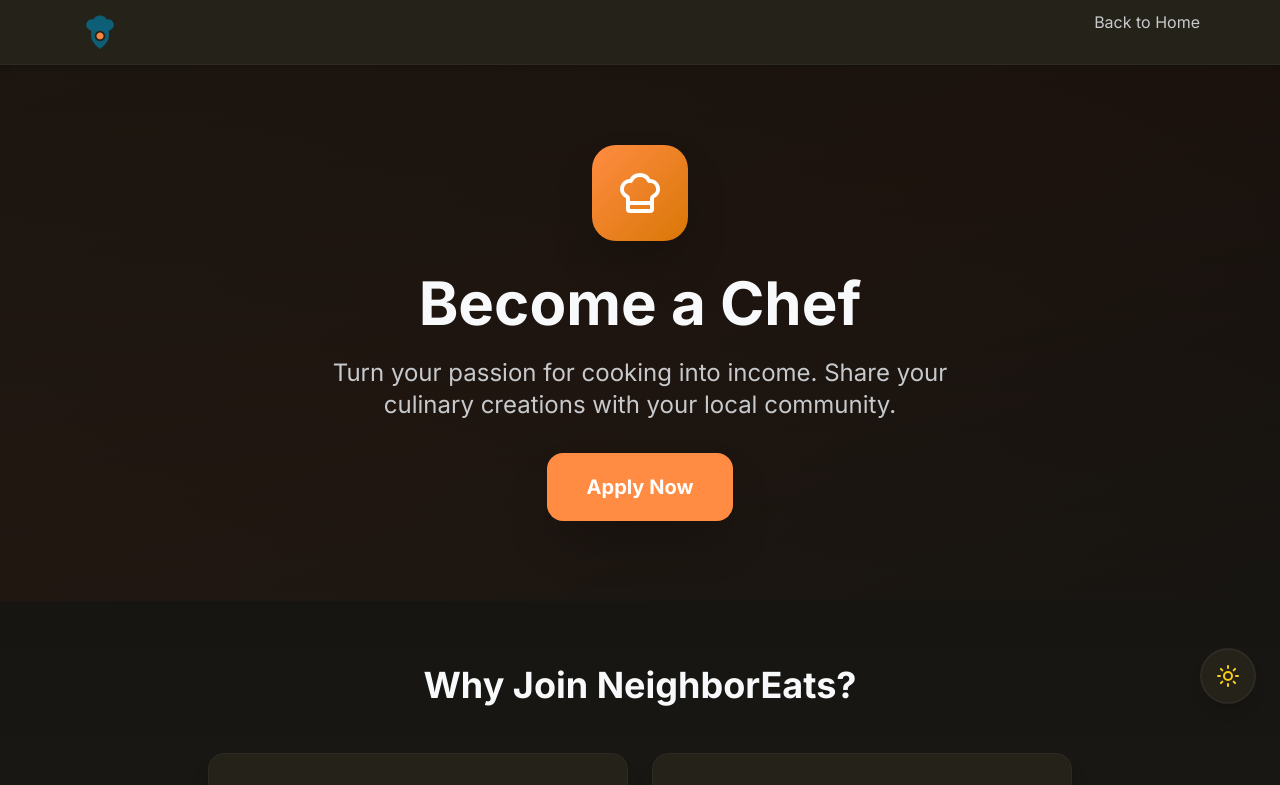
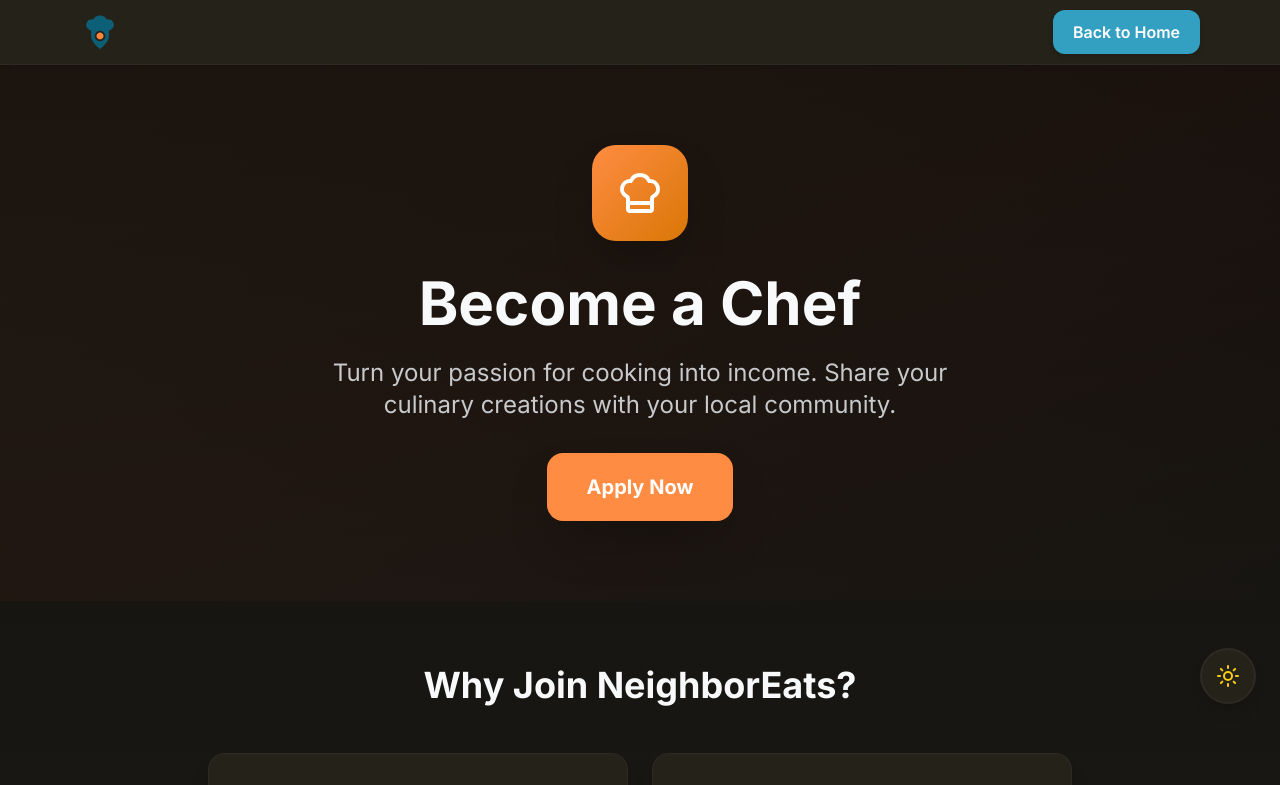
Before and after one commit to jermill/neighboreats, a Next.js app: page /apply/chef in a window 1280 px wide. Shown: the top 785 px of the page. Built offline with nearby package versions, Linux system fonts and the light colour scheme.

Commit message:
Fix Back to Home button styling with teal color and proper padding

```diff
--- a/src/app/apply/chef/page.tsx
+++ b/src/app/apply/chef/page.tsx
@@ -65,7 +65,10 @@
                 className="h-10 w-auto"
               />
             </Link>
-            <Link href="/" className="text-gray-700 dark:text-dark-text-secondary hover:text-brand-teal dark:hover:text-primary-dark transition">
+            <Link
+              href="/"
+              className="px-5 py-2.5 bg-brand-teal dark:bg-primary-dark text-white rounded-xl hover:bg-brand-teal/90 dark:hover:bg-primary-dark/90 transition font-semibold shadow-md"
+            >
               Back to Home
             </Link>
           </div>
--- a/src/app/apply/driver/page.tsx
+++ b/src/app/apply/driver/page.tsx
@@ -68,7 +68,10 @@
                 className="h-10 w-auto"
               />
             </Link>
-            <Link href="/" className="text-gray-700 dark:text-dark-text-secondary hover:text-brand-teal dark:hover:text-primary-dark transition">
+            <Link
+              href="/"
+              className="px-5 py-2.5 bg-brand-teal dark:bg-primary-dark text-white rounded-xl hover:bg-brand-teal/90 dark:hover:bg-primary-dark/90 transition font-semibold shadow-md"
+            >
               Back to Home
             </Link>
           </div>
```
